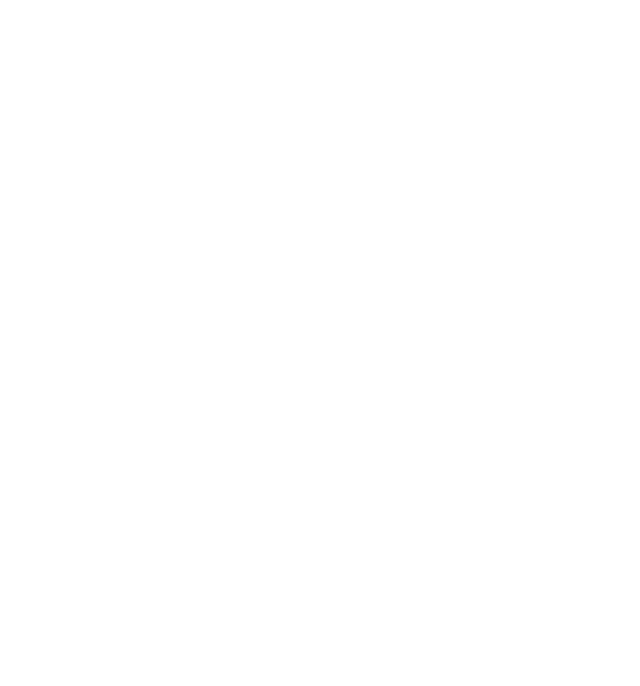
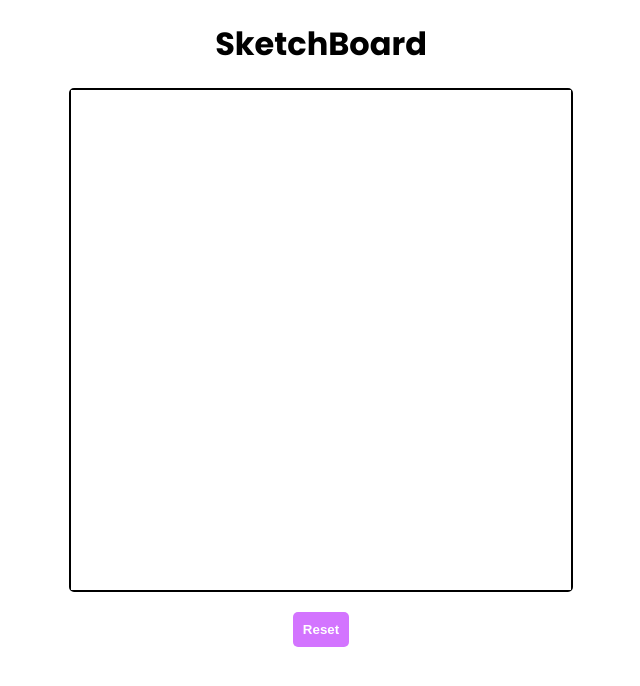
Before and after one commit to prefislt/odin-EtchASketch, a plain HTML site: page index.html in a window 1280 px wide. Shown: the whole page, without its empty margins (319-959 px from the left). Drawn offline with Linux system fonts and the light colour scheme.

Commit message:
Create simple GUI

```diff
--- a/css/main.scss
+++ b/css/main.scss
@@ -1,4 +1,63 @@
+@import url('https://fonts.googleapis.com/css2?family=Poppins:ital,wght@0,400;0,700;1,300;1,700&display=swap');
+
 * {
     margin: 0;
     padding: 0;
 }
+
+body {
+    font-family: 'Poppins', sans-serif;
+
+}
+
+header {
+    display: flex;
+    justify-content: center;
+    padding: 20px;
+}
+
+
+.container {
+    display: flex;
+    justify-content: center;
+    align-items: center;
+    .board {
+        display: grid;
+        height: 500px;
+        width: 500px;
+        border: 2px solid;
+        border-radius: 5px;
+    }
+
+}
+
+.btn {
+display: flex;
+    justify-content: center;
+    text-align: center;
+    padding: 10px;
+    border-radius: 5px;
+    font-weight: 700;
+    background-color: rgb(211, 116, 255);
+    color: white;
+    border: none;
+    transition: 0.1s ease-in-out;
+    cursor: pointer;
+
+    &:hover {
+        background-color: rgb(174, 1, 255);
+        transform: scale(1.1);
+    }
+
+    &:active {
+        background-color: rgb(174, 1, 255);
+        transform: scale(1.0);
+    }
+}
+
+.buttons {
+    display: flex;
+    justify-content: center;
+    align-items: center;
+    padding: 20px;
+}
--- a/index.html
+++ b/index.html
@@ -5,8 +5,19 @@
     <meta http-equiv="X-UA-Compatible" content="IE=edge">
     <meta name="viewport" content="width=device-width, initial-scale=1.0">
     <title>Etch A Sketch</title>
+    <link rel="stylesheet" href="./css/main.css">
 </head>
 <body>
-
+    <header>
+        <h1>SketchBoard</h1>
+    </header>
+    <div class="container">
+        <div class="board"></div>
+    </div>
+    <div class="buttons">
+        <button id="btnReset" class="btn">Reset</button>
+    </div>
 </body>
 </html>
+
+<script src="main.js"></script>
--- a/main.js
+++ b/main.js
@@ -0,0 +1,11 @@
+
+let board = document.querySelector(".board");
+
+board.style.gridTemplateColumns = "repeat(16, 1fr)";
+board.style.gridTemplateRows = "repeat(16, 1fr)";
+
+for (let i = 0; i < 256; i++) {
+    let sq = document.createElement("div");
+    sq.style.backgroundColor = "#fff";
+    board.insertAdjacentElement("beforeend", sq);
+}
```
Also changed, not shown: css/main.css, 1 other file.
